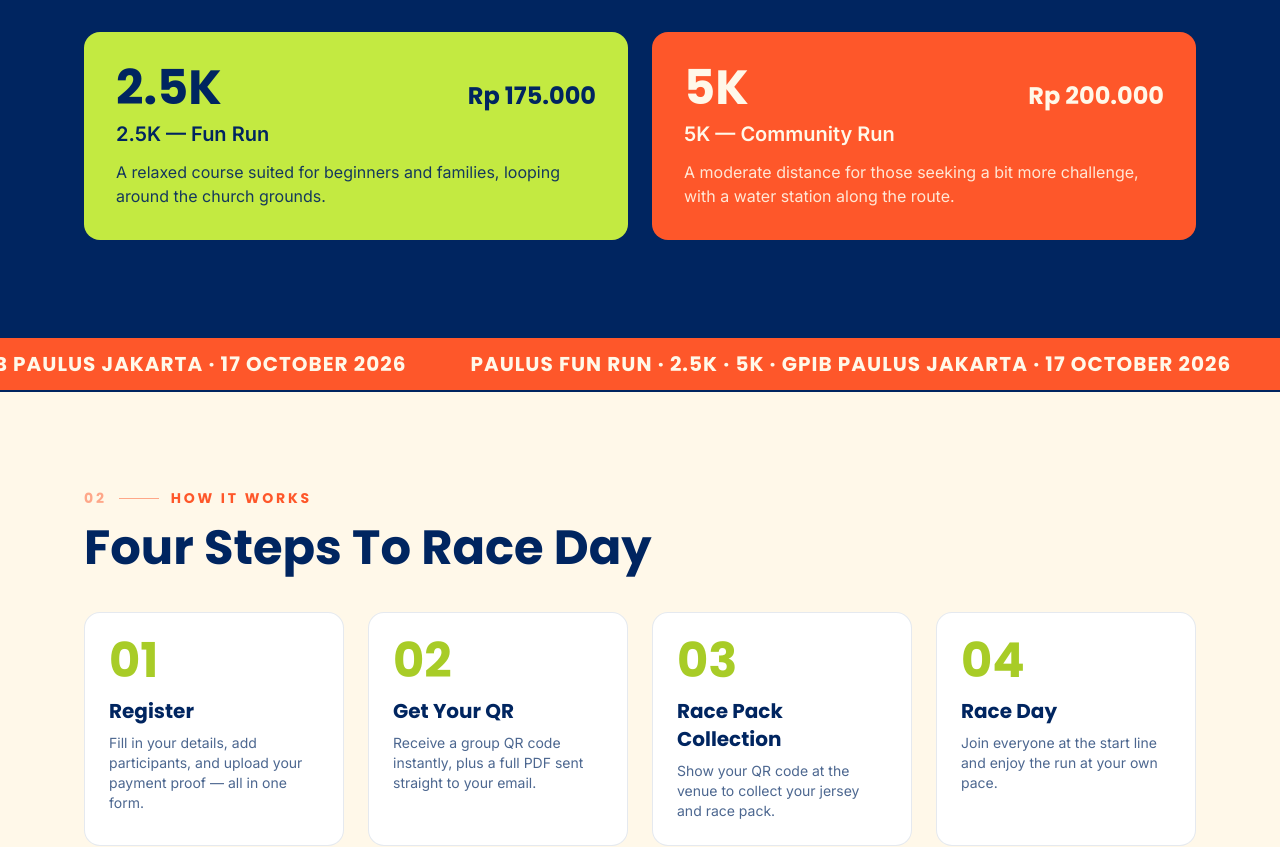
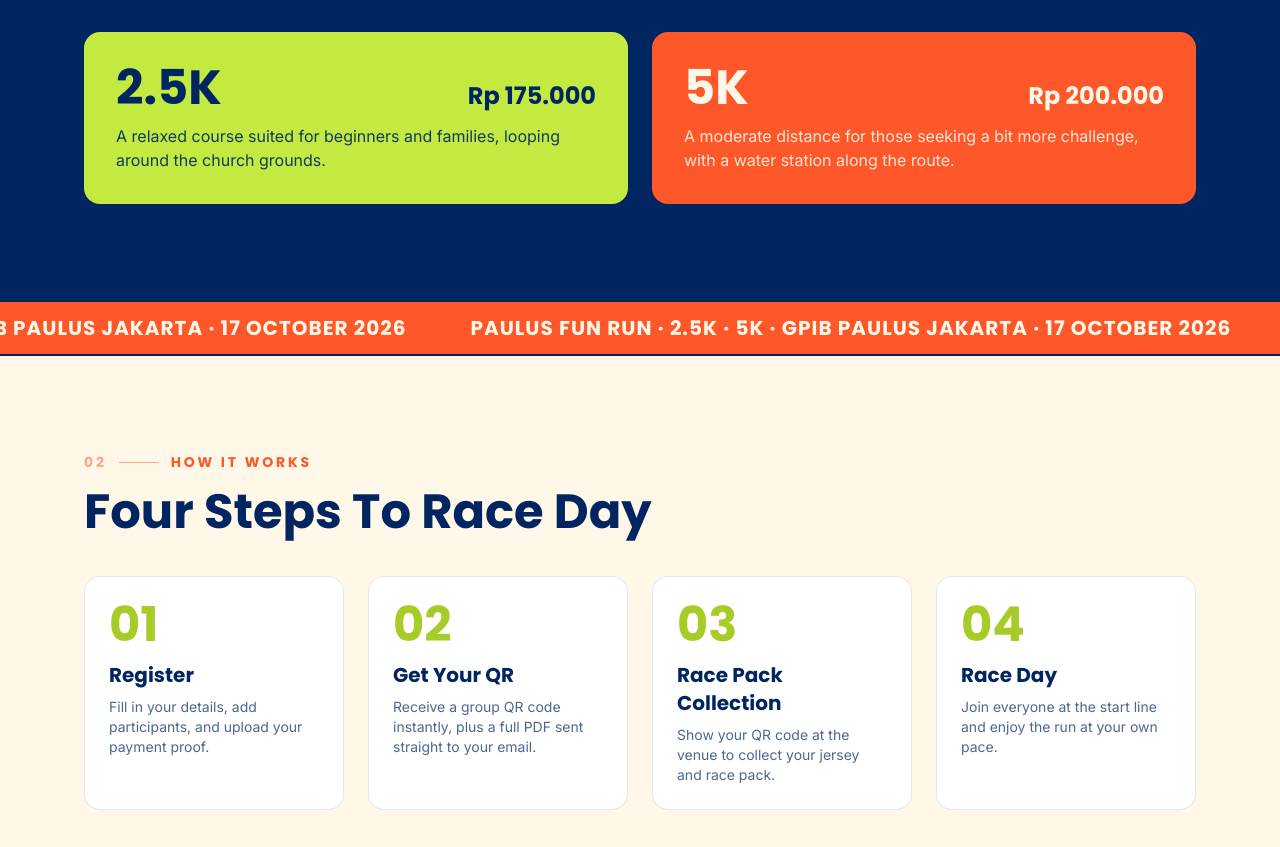
Before and after one commit to karenlontoh/fun-run, a Next.js app: page / in a window 1280 px wide. Shown: the part 1157-2004 px from the top of the page. Built offline with nearby package versions, Linux system fonts and the light colour scheme.

Commit message:
edit wording
Drop the redundant category label line ("2.5K — Fun Run" / "5K —
Community Run") since the price card already shows the code, and
trim the trailing "— all in one form" from the first How It Works
step.

Co-Authored-By: Claude Sonnet 5 <noreply@anthropic.com>

```diff
--- a/app/page.tsx
+++ b/app/page.tsx
@@ -12,7 +12,7 @@ import { formatIDR } from "@/lib/pricing";
 const HOW_IT_WORKS = [
   {
     title: "Register",
-    description: "Fill in your details, add participants, and upload your payment proof — all in one form.",
+    description: "Fill in your details, add participants, and upload your payment proof.",
   },
   {
     title: "Get Your QR",
@@ -174,7 +174,6 @@ export default function Home() {
                       <p className="font-display text-5xl">{cat.code}</p>
                       <p className="font-display text-2xl">{formatIDR(cat.price)}</p>
                     </div>
-                    <p className="mt-2 text-xl font-semibold">{cat.label}</p>
                     <p className="mt-3 opacity-90">{cat.description}</p>
                   </TiltCard>
                 </Reveal>
```
